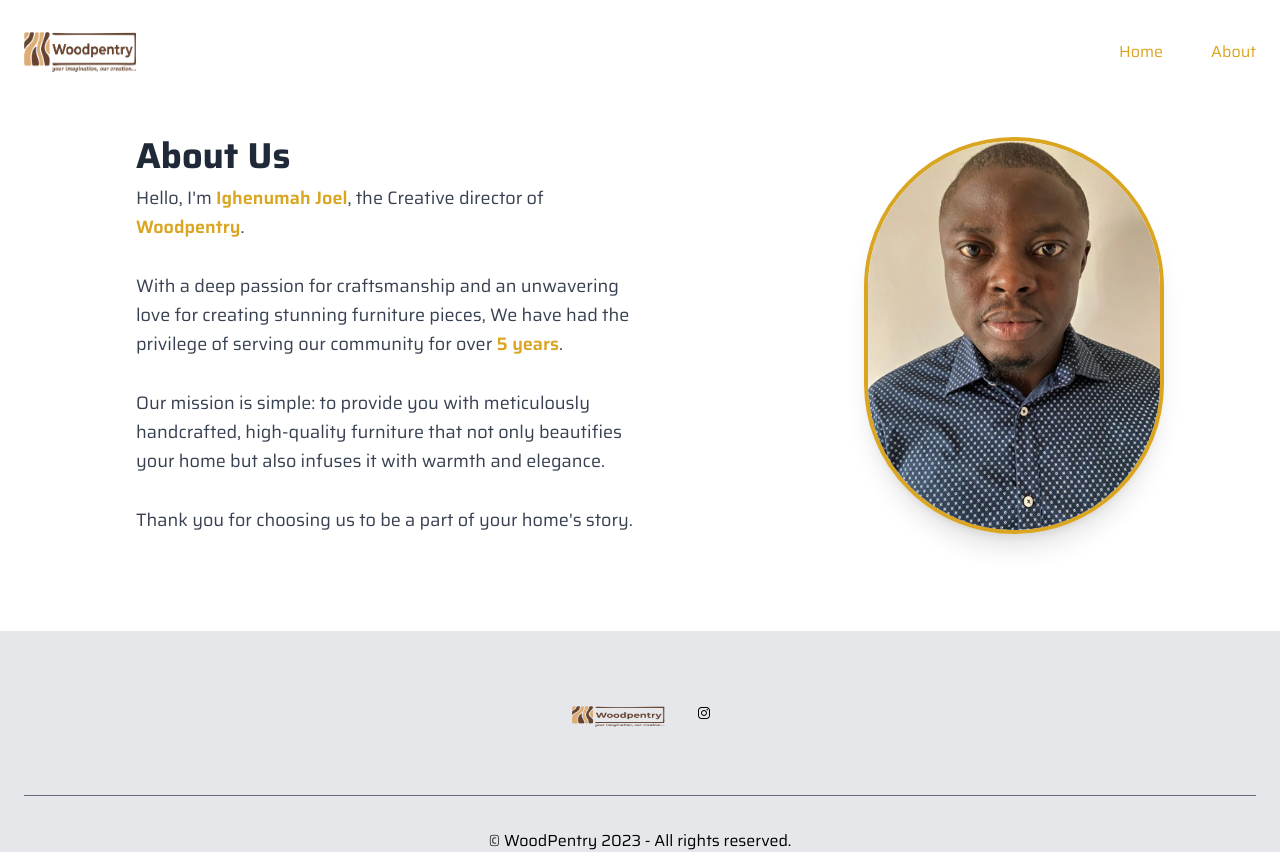
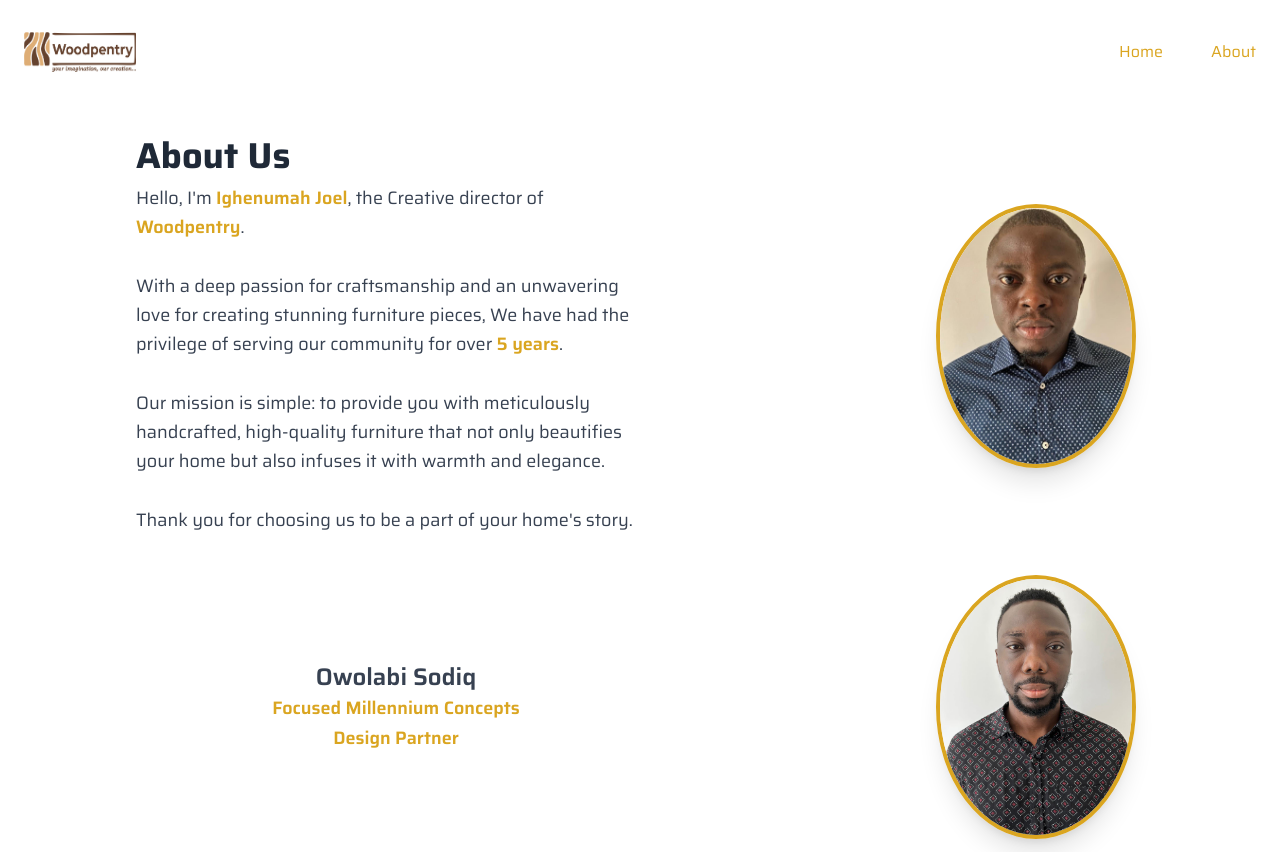
Before and after one commit to okikithebear/Woodpentry, a React (Create React App) app: page /about in a window 1280 px wide. Shown: the top 852 px of the page. Built offline with nearby package versions, Linux system fonts and the light colour scheme; the HTML template or start-up script is replaced by a standard one.

Commit message:
about update

```diff
--- a/src/components/AboutPage.js
+++ b/src/components/AboutPage.js
@@ -1,32 +1,37 @@
 import React from 'react';
-import { motion } from 'framer-motion'; // Import motion from framer-motion
+import { motion } from 'framer-motion';
 import CEO from '../assets/img/CEO.jpg';
+import DesignerImage from '../assets/img/designer.jpg';
 
 const AboutPage = () => {
-  // Define animation variants
   const containerVariants = {
     hidden: { opacity: 0, y: 50 },
-    visible: { opacity: 1, y: 0, transition: { duration: 0.5, delay: 0.2 } }, // Adjust animation properties as needed
+    visible: { opacity: 1, y: 0, transition: { duration: 0.5, delay: 0.2 } },
+  };
+  const headshotStyle = {
+    maxWidth: '200px', // Adjust the width as needed
+    height: 'auto',
+    borderRadius: '50%',
+    objectFit: 'cover',
   };
 
   return (
     <motion.section
       className='bg-white py-20 md:py-24'
       id='about-me'
-      initial='hidden' // Set initial animation state
-      animate='visible' // Set animate animation state
-      variants={containerVariants} // Apply variants
+      initial='hidden'
+      animate='visible'
+      variants={containerVariants}
     >
       <div className='container mx-auto lg:mx-24 lg:mt-10 mt-8 px-10'>
-        <div className='grid grid-cols-1 md:grid-cols-2 gap-28 lg:gap-44 items-center'>
+        <div className='grid grid-cols-1 md:grid-cols-2 gap-10 lg:gap-44 items-center'>
           <div className='md:col-span-1'>
             <h2 className='text-4xl font-bold text-gray-800 mb-2'>About Us</h2>
             <p className='text-lg text-gray-700 leading-relaxed'>
               Hello, I'm{' '}
               <span className='text-accent font-semibold'>Ighenumah Joel</span>,
               the Creative director of{' '}
-              <span className='text-accent font-semibold'>Woodpentry</span>
-              .
+              <span className='text-accent font-semibold'>Woodpentry</span>.
               <br />
               <br />
               With a deep passion for craftsmanship and an unwavering love for
@@ -43,15 +48,45 @@ const AboutPage = () => {
               Thank you for choosing us to be a part of your home's story.
             </p>
           </div>
-          <div className='md:col-span-1 mx-10'>
+          <div className='md:col-span-1  ml-28'>
             <motion.img
               src={CEO}
               alt='Ceo'
               className='w-full rounded-full border-4 border-brownish-gold shadow-xl'
-              style={{ maxWidth: '300px', height: 'auto' }}
-              initial={{ opacity: 0, scale: 0.5 }} // Set initial image properties
-              animate={{ opacity: 1, scale: 1 }} // Set animate image properties
-              transition={{ duration: 0.5, delay: 0.5 }} // Set image transition properties
+              style={headshotStyle}
+              initial={{ opacity: 0, scale: 0.5 }}
+              animate={{ opacity: 1, scale: 1 }}
+              transition={{ duration: 0.5, delay: 0.5 }}
+            />
+          </div>
+        </div>
+        <div className='grid grid-cols-1 md:grid-cols-2 gap-10 lg:gap-44 items-center mt-10'>
+          <div className='md:col-span-1 ml-2 text-center'>
+            {/* <h2 className='text-4xl font-bold text-gray-800 mb-2'>
+              Our Designer
+            </h2> */}
+            <p className='text-lg text-gray-700 leading-relaxed'>
+              <span className='text-black-500 text-2xl font-semibold'>
+                Owolabi Sodiq
+              </span>
+              <br />
+              <span className='text-accent font-semibold'>
+                Focused Millennium Concepts
+              </span>
+              <br />
+
+              <span className='text-accent font-semibold'>Design Partner</span>
+            </p>
+          </div>
+          <div className='md:col-span-1 ml-28'>
+            <motion.img
+              src={DesignerImage}
+              alt='Designer'
+              className='w-full rounded-full border-4 border-brownish-gold shadow-xl'
+              style={headshotStyle}
+              initial={{ opacity: 0, scale: 0.5 }}
+              animate={{ opacity: 1, scale: 1 }}
+              transition={{ duration: 0.5, delay: 0.5 }}
             />
           </div>
         </div>
```
Also changed, not shown: src/assets/img/designer.jpg (added).
